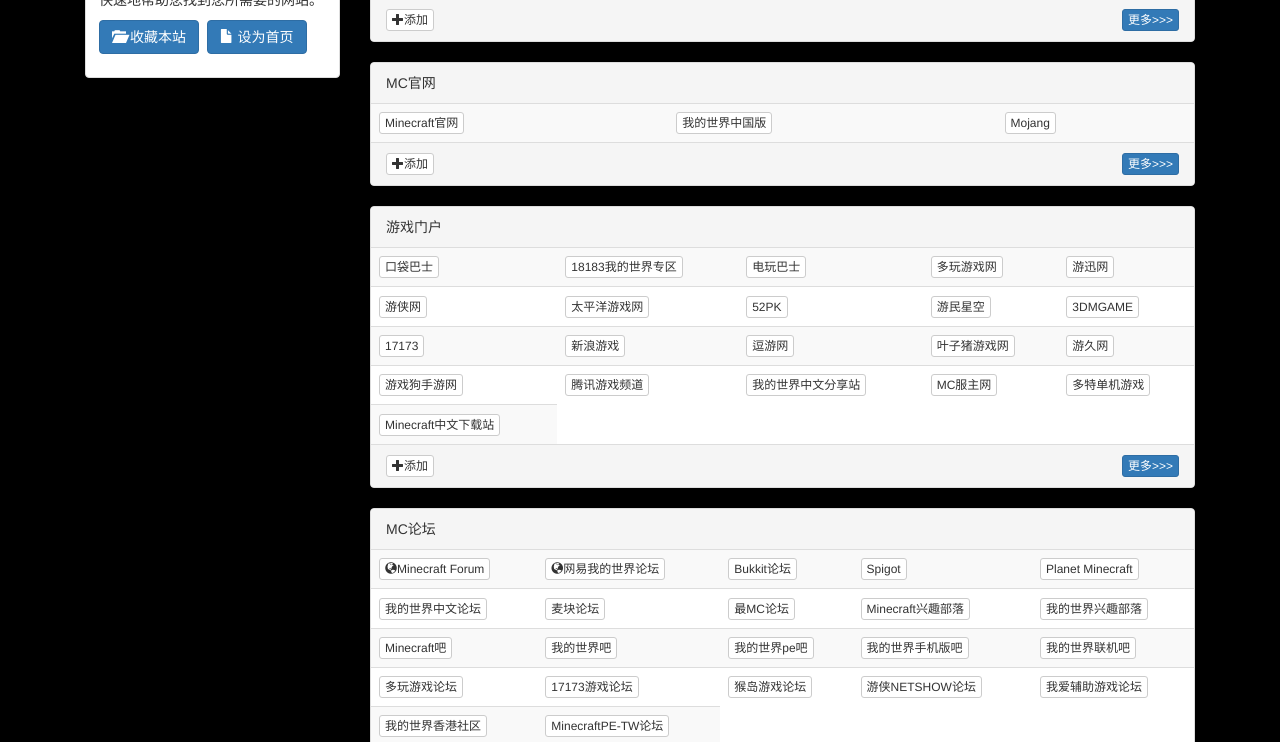
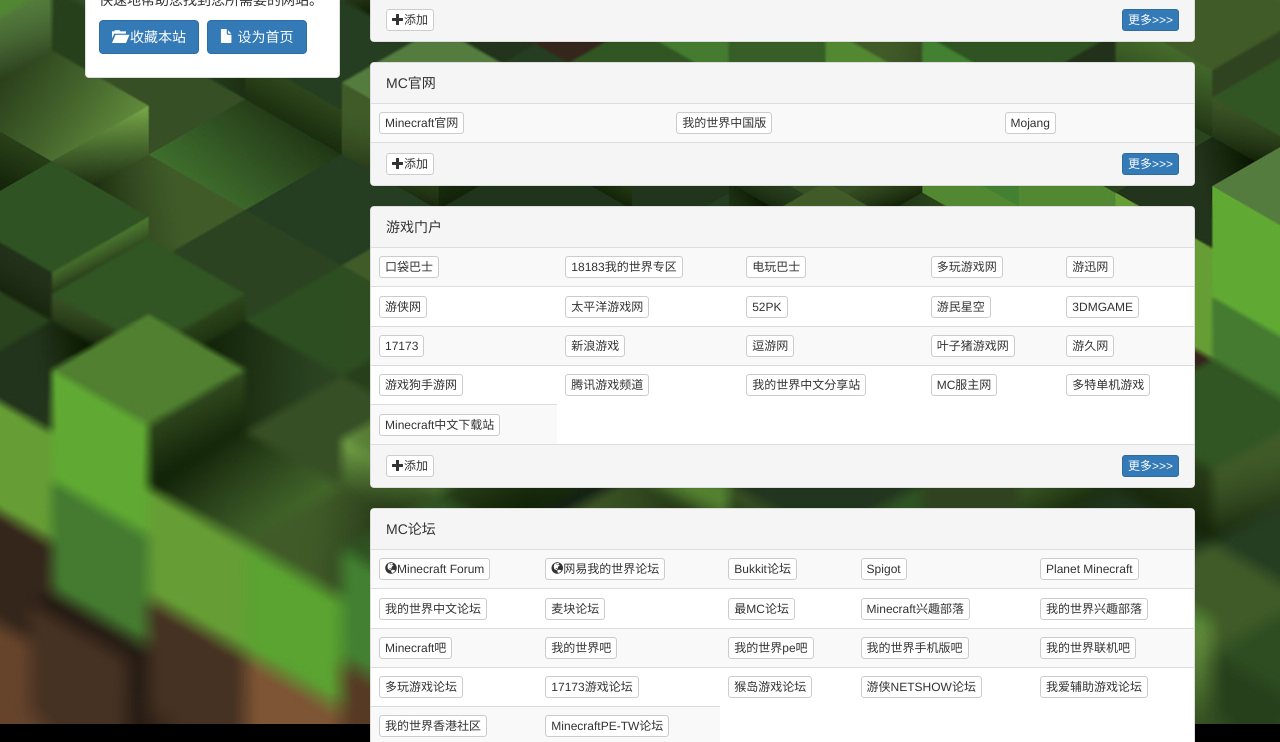
Before and after one commit to HEX9CF/WDSJ, a plain HTML site: page index.html in a window 1280 px wide. Shown: the part 476-1218 px from the top of the page. Drawn offline with Linux system fonts and the light colour scheme; the site is published under a folder, as on GitHub Pages, so addresses that start at the root find nothing.

Commit message:
修正背景图片URL

```diff
--- a/css/index.css
+++ b/css/index.css
@@ -15,6 +15,6 @@ a:active {
 }
 
 body {
-    background: #000000 url(/img/bg.jpg) no-repeat center 0;
+    background: #000000 url(../img/bg.jpg) no-repeat center 0;
     background-attachment: fixed;
 }
```
